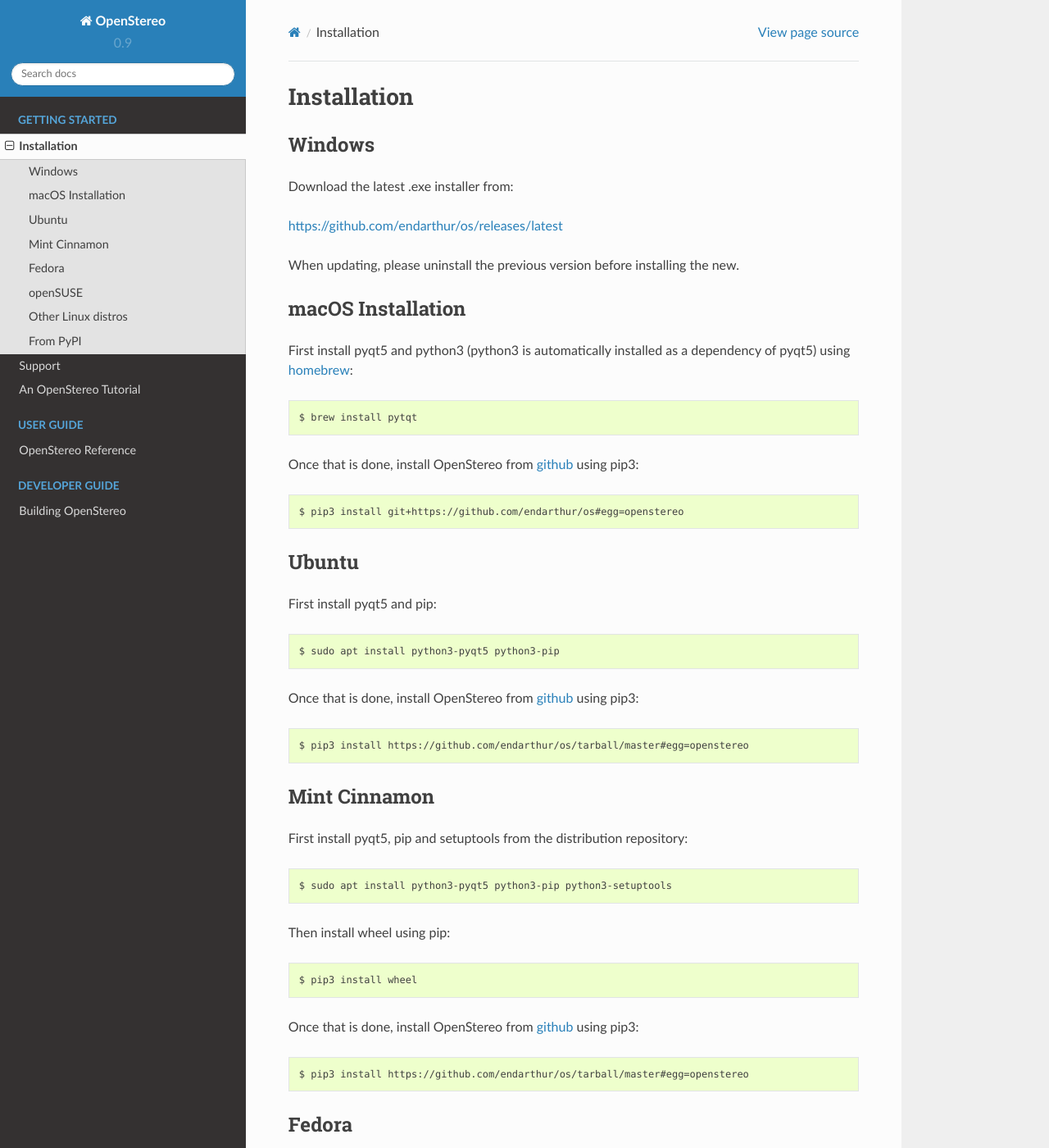
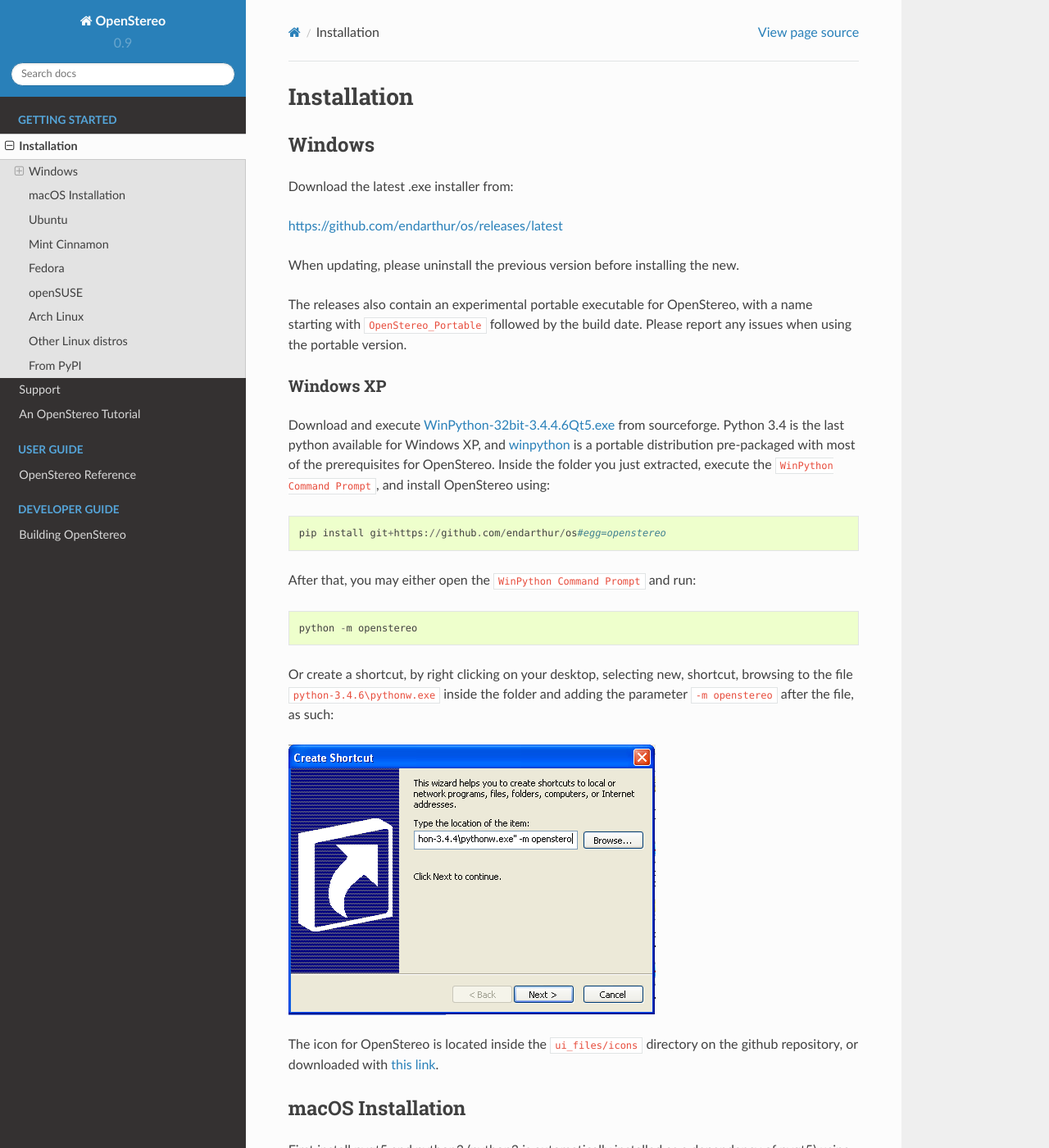
Before and after one commit to spamlab-iee/os, a Sphinx documentation site: the page built from docs/install.rst, in a window 1280 px wide and 1400 px high. Shown: the whole window at 82% size. Built offline with Sphinx 7.4.7 and the Read the Docs theme 2.0.0, drawn with Linux system fonts in a browser that asks for light colours; some of the changed text lies outside the part shown.

Commit message:
added windows xp and arch linux instructions

```diff
--- a/docs/install.rst
+++ b/docs/install.rst
@@ -9,6 +9,40 @@
 https://github.com/endarthur/os/releases/latest
 
 When updating, please uninstall the previous version before installing the new.
+
+The releases also contain an experimental portable executable for OpenStereo,
+with a name starting with ``OpenStereo_Portable`` followed by the build date.
+Please report any issues when using the portable version.
+
+Windows XP
+~~~~~~~~~~
+
+Download and execute `WinPython-32bit-3.4.4.6Qt5.exe`_ from sourceforge. Python
+3.4 is the last python available for Windows XP, and `winpython`_ is a portable
+distribution pre-packaged with most of the prerequisites for OpenStereo. Inside
+the folder you just extracted, execute the ``WinPython Command Prompt``, and
+install OpenStereo using::
+
+    pip install git+https://github.com/endarthur/os#egg=openstereo
+
+.. _WinPython-32bit-3.4.4.6Qt5.exe: https://sourceforge.net/projects/winpython/files/WinPython_3.4/3.4.4.6/WinPython-32bit-3.4.4.6Qt5.exe/download
+.. _winpython: http://winpython.github.io/
+
+After that, you may either open the ``WinPython Command Prompt`` and run::
+
+    python -m openstereo
+
+Or create a shortcut, by right clicking on your desktop, selecting new,
+shortcut, browsing to the file ``python-3.4.6\pythonw.exe`` inside the folder
+and adding the parameter ``-m openstereo`` after the file, as such:
+
+.. image:: images/winxp_shortcut.png
+
+The icon for OpenStereo is located inside the ``ui_files/icons`` directory on
+the github repository, or downloaded with
+`this link`_.
+
+.. _this link: https://github.com/endarthur/os/raw/master/ui_files/icons/openstereo.ico
 
 macOS Installation
 ------------------
@@ -74,6 +108,20 @@
 
     $ sudo pip3 install https://github.com/endarthur/os/tarball/master#egg=openstereo
 
+Arch Linux
+----------
+
+First install pyqt5 and pip::
+
+    $ sudo pacman -S python-pyqt5 python-pip
+
+After that, install openstereo from `github`_ using pip::
+
+    $ sudo pip3 install https://github.com/endarthur/os/tarball/master#egg=openstereo
+
+Installing pyqt5 from pip also works, in case there is any issue installing
+with pacman.
+
 Other Linux distros
 -------------------
 
```
Also changed, not shown: docs/images/winxp_shortcut.png (added).
